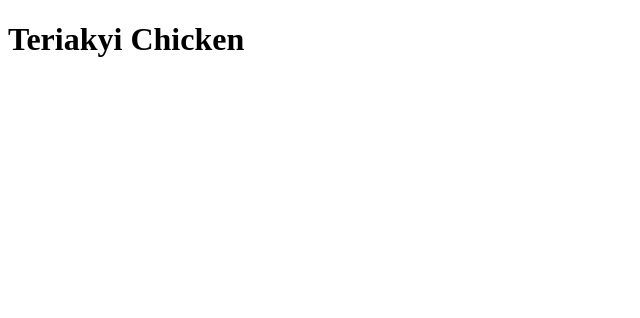
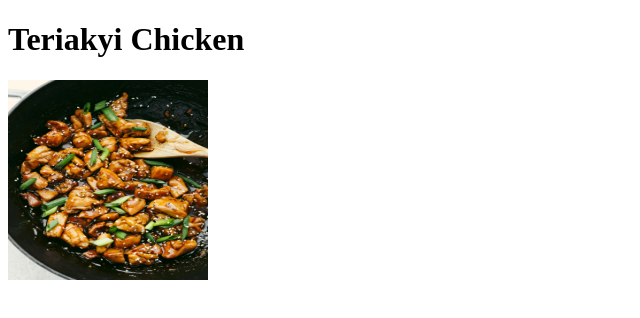
Before and after one commit to ParsonsTech/HTML-Practice, a plain HTML site: page recipes/teriakyi_chicken.html in a window 1280 px wide. Shown: the whole page, without its empty margins (0-640 px from the left). Drawn offline with Linux system fonts and the light colour scheme.

Commit message:
Added image

```diff
--- a/recipes/teriakyi_chicken.html
+++ b/recipes/teriakyi_chicken.html
@@ -8,5 +8,6 @@
 </head>
 <body>
     <h1>Teriakyi Chicken</h1>
+    <img src="../images/teriyakichicken.webp" width="200px" height="200px">
 </body>
 </html>
```
Also changed, not shown: images/teriyakichicken.webp (added).
